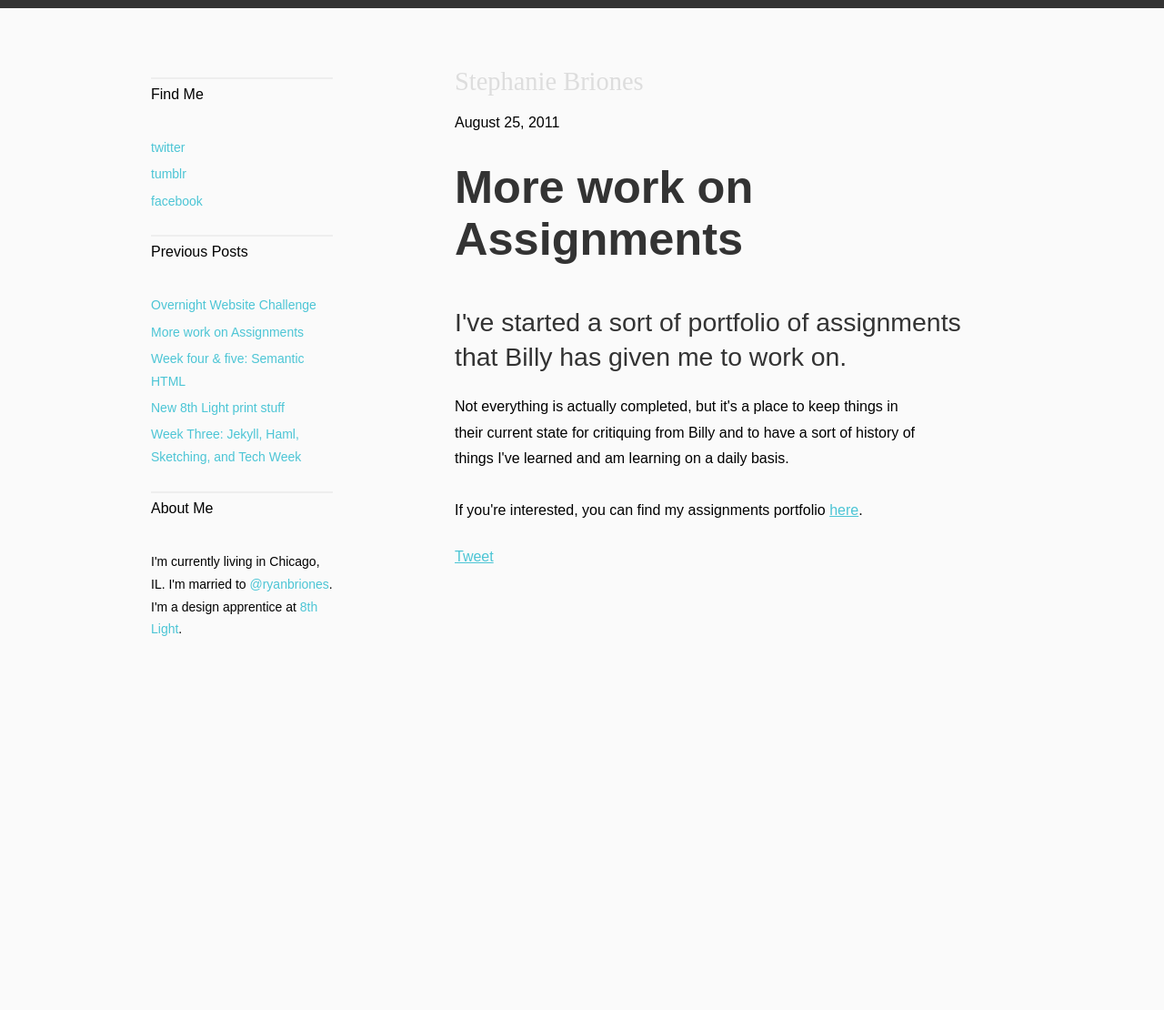
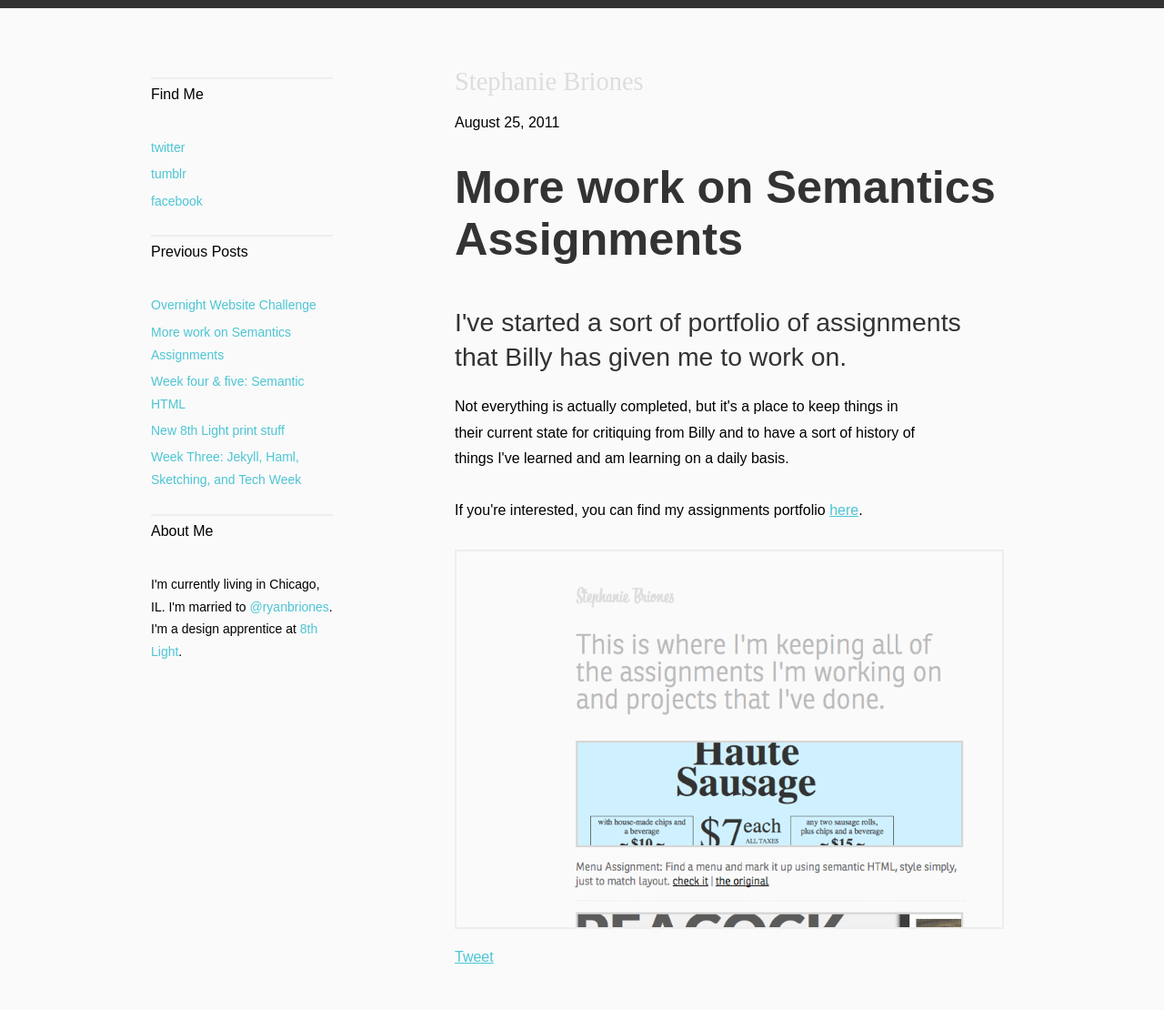
Before and after one commit to smbriones/smbriones.github.com, a Jekyll site: the page built from _posts/2011-08-25-more-work-on-assignments.html, in a window 1280 px wide. Shown: the whole page at 91% size. Built offline with Jekyll 4.4.1, drawn with Linux system fonts in a browser that asks for light colours; nearby versions of some CDN libraries; comment, search, counter and statistics services are not loaded; before the commit the page ends 900 px from its top, so only the background shows below that.

Commit message:
added image and changed title of assignments post

```diff
--- a/_posts/2011-08-25-more-work-on-assignments.html
+++ b/_posts/2011-08-25-more-work-on-assignments.html
@@ -1,6 +1,6 @@
 ---
 layout: blog-post
-title: "More work on Assignments"
+title: "More work on Semantics Assignments"
 snippet: "I've started a sort of portfolio of assignments that Billy has given me to work on."
 ---
 
@@ -17,3 +17,6 @@ snippet: "I've started a sort of portfolio of assignments that Billy has given m
   If you're interested, you can find my assignments portfolio
   <a href="http://stephaniebriones.com/portfolio/index.html">here</a>.
 </p>
+<figure>
+  <img src="/images/blog/assignments/portfolio.png">
+</figure>
```
Also changed, not shown: images/blog/assignments/portfolio.png (added).
